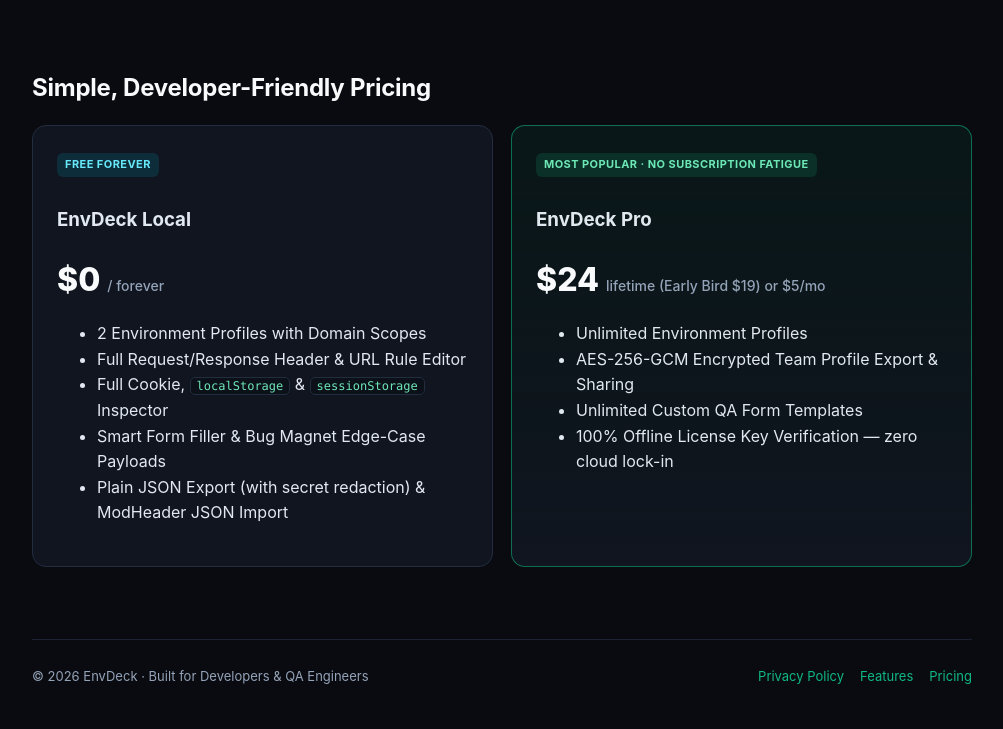
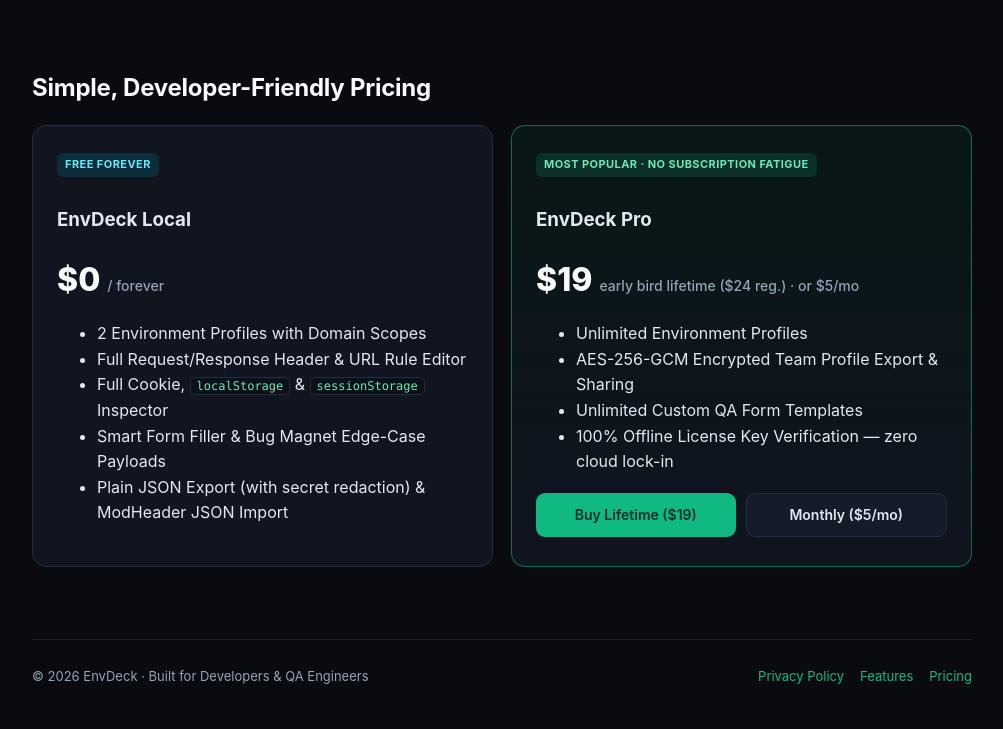
Before and after one commit to tltby12341/envdeck-site, a plain HTML site: page index.html in a window 1280 px wide. Shown: the part 1847-2576 px from the top of the page, without its empty margins (138-1141 px from the left). Drawn offline with Linux system fonts and the light colour scheme.

Commit message:
docs: wire up live Stripe Payment Links on pricing cards

```diff
--- a/index.html
+++ b/index.html
@@ -329,13 +329,33 @@
           <div class="price-card featured">
             <span class="pill pill-green">Most Popular · No Subscription Fatigue</span>
             <h3>EnvDeck Pro</h3>
-            <div class="price">$24 <span>lifetime (Early Bird $19) or $5/mo</span></div>
+            <div class="price">$19 <span>early bird lifetime ($24 reg.) · or $5/mo</span></div>
             <ul>
               <li>Unlimited Environment Profiles</li>
               <li>AES-256-GCM Encrypted Team Profile Export &amp; Sharing</li>
               <li>Unlimited Custom QA Form Templates</li>
               <li>100% Offline License Key Verification — zero cloud lock-in</li>
             </ul>
+            <div style="display: flex; flex-wrap: wrap; gap: 10px; margin-top: 18px;">
+              <a
+                class="btn btn-primary"
+                href="https://buy.stripe.com/dRm4gz7xMgjt4gYeRX83C00"
+                target="_blank"
+                rel="noreferrer"
+                style="flex: 1; padding: 10px 14px; font-size: 14px;"
+              >
+                Buy Lifetime ($19)
+              </a>
+              <a
+                class="btn btn-secondary"
+                href="https://buy.stripe.com/5kQ6oH2ds8R1cNuaBH83C01"
+                target="_blank"
+                rel="noreferrer"
+                style="flex: 1; padding: 10px 14px; font-size: 14px;"
+              >
+                Monthly ($5/mo)
+              </a>
+            </div>
           </div>
         </div>
       </section>
```
